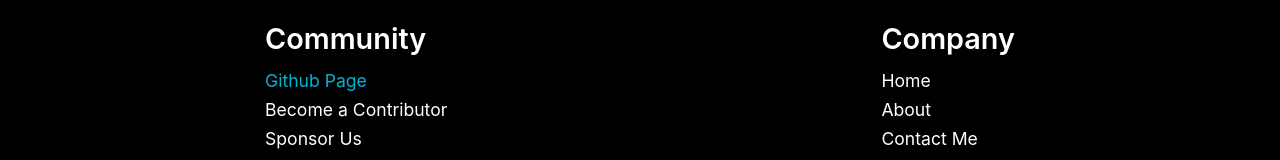
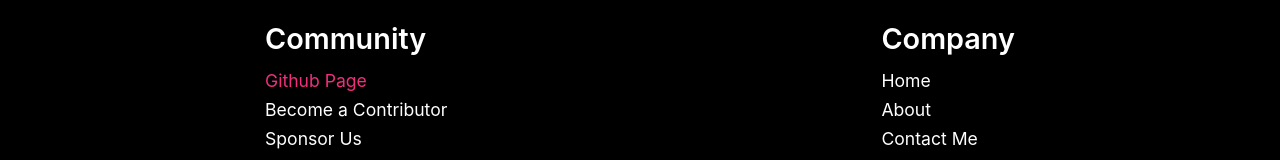
Before and after one commit to wizard0918/AcessibleWebDev, a Next.js app: page / in a window 1280 px wide. In both pictures the pointer is over the link "Github Page". Shown: the part 1330-1490 px from the top of the page. Built offline with nearby package versions, Linux system fonts and the light colour scheme.

Commit message:
Update footer.module.css

```diff
--- a/components/Footer/footer.module.css
+++ b/components/Footer/footer.module.css
@@ -1,5 +1,5 @@
 .footer {
-    background-color: black;
+    background-color: var(--dark);
     padding: 2rem;
     color: #fff;
     margin-top: 2rem;
@@ -31,7 +31,7 @@
     transition: all 0.2s ease-in;
 }
 .footer__links:hover {
-    color: #00b4d8;
+    color: var(--primary)
 }
 .footer__bottomDetails {
     display: flex;
```
